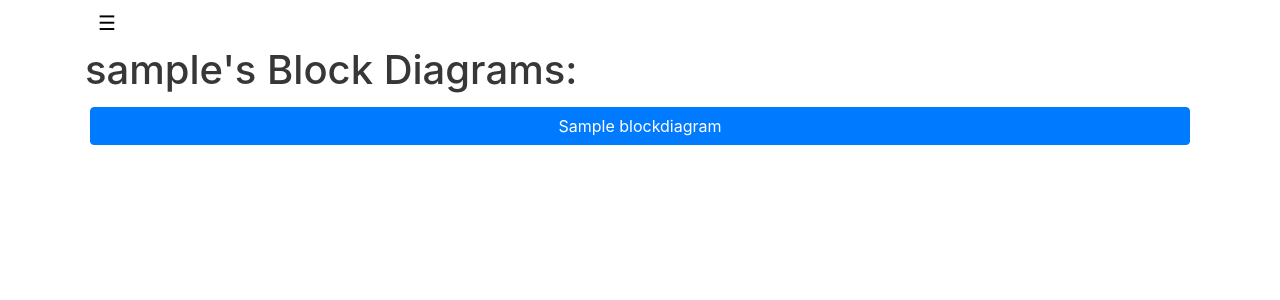
After one commit to rovercode/rovercode-web, a Django app: page /mission-control/list/ in a window 1280 px wide. The commit adds this page. Shown: the top 300 px of the page. Run offline with Django 3.2, Linux system fonts and the light colour scheme; a user stored in the database is signed in; tables that the repository leaves empty hold one stand-in row (values such as "Sample post"); some libraries are stand-ins or nearby versions.

Commit message:
Add page for logged in user to see user's block diagrams

```diff
--- /dev/null
+++ b/mission_control/templates/list.html
@@ -0,0 +1,25 @@
+{% extends "base.html" %}
+
+{% block css %}
+  {{ block.super }}
+  <style>
+    .btn {
+      margin: 5px;
+    }
+  </style>
+{% endblock css %}
+
+{% block content %}
+  <div class="row">
+    <div class="col-md-12">
+      <h1>{{ request.user.username }}'s Block Diagrams:</h1>
+    </div>
+  </div>
+  <div class="row">
+    <div class="col-md-12 btn-group" id="bds">
+      {% for bd in bd_list %}
+        <button class="btn btn-primary">{{ bd.name }}</button>
+      {% endfor %}
+    </div>
+  </div>
+{% endblock content %}
--- a/mission_control/urls.py
+++ b/mission_control/urls.py
@@ -12,5 +12,6 @@ router.register(r'block-diagrams', views.BlockDiagramViewSet)
 urlpatterns = [
     url(r'^$', views.home, name='home'),
     url(r'^', include(router.urls)),
-    url(r'^api-auth/', include('rest_framework.urls', namespace='rest_framework'))
+    url(r'^api-auth/', include('rest_framework.urls', namespace='rest_framework')),
+    url(r'^list/$', views.list, name='list'),
 ]
--- a/mission_control/views.py
+++ b/mission_control/views.py
@@ -1,10 +1,19 @@
+from django.contrib.auth.decorators import login_required
 from django.shortcuts import render
 from .models import Rover, BlockDiagram
 from rest_framework import viewsets
 from .serializers import RoverSerializer, BlockDiagramSerializer
 
+
 def home(request):
     return render(request, 'home.html')
+
+
+@login_required
+def list(request):
+    bd_list = BlockDiagram.objects.filter(user=request.user.id)
+    return render(request, 'list.html', {'bd_list': bd_list})
+
 
 class RoverViewSet(viewsets.ModelViewSet):
     """
--- a/rovercode_web/templates/base.html
+++ b/rovercode_web/templates/base.html
@@ -42,6 +42,9 @@
           <div class="collapse navbar-toggleable-xs" id="bs-navbar-collapse-1">
             <ul class="nav navbar-nav pull-xs-right">
               {% if request.user.is_authenticated %}
+                <li class="nav-item">
+                  <a class="nav-link" href="{% url 'mission-control:list' %}">{% trans "My Block Diagrams" %}</a>
+                </li>
                 <li class="nav-item">
                   <a class="nav-link" href="{% url 'users:detail' request.user.username  %}">{% trans "My Profile" %}</a>
                 </li>
```
Also changed, not shown: mission_control/tests/test_urls.py (+12 -0 lines), mission_control/tests/test_views.py (+34 -0 lines), 1 other file.
